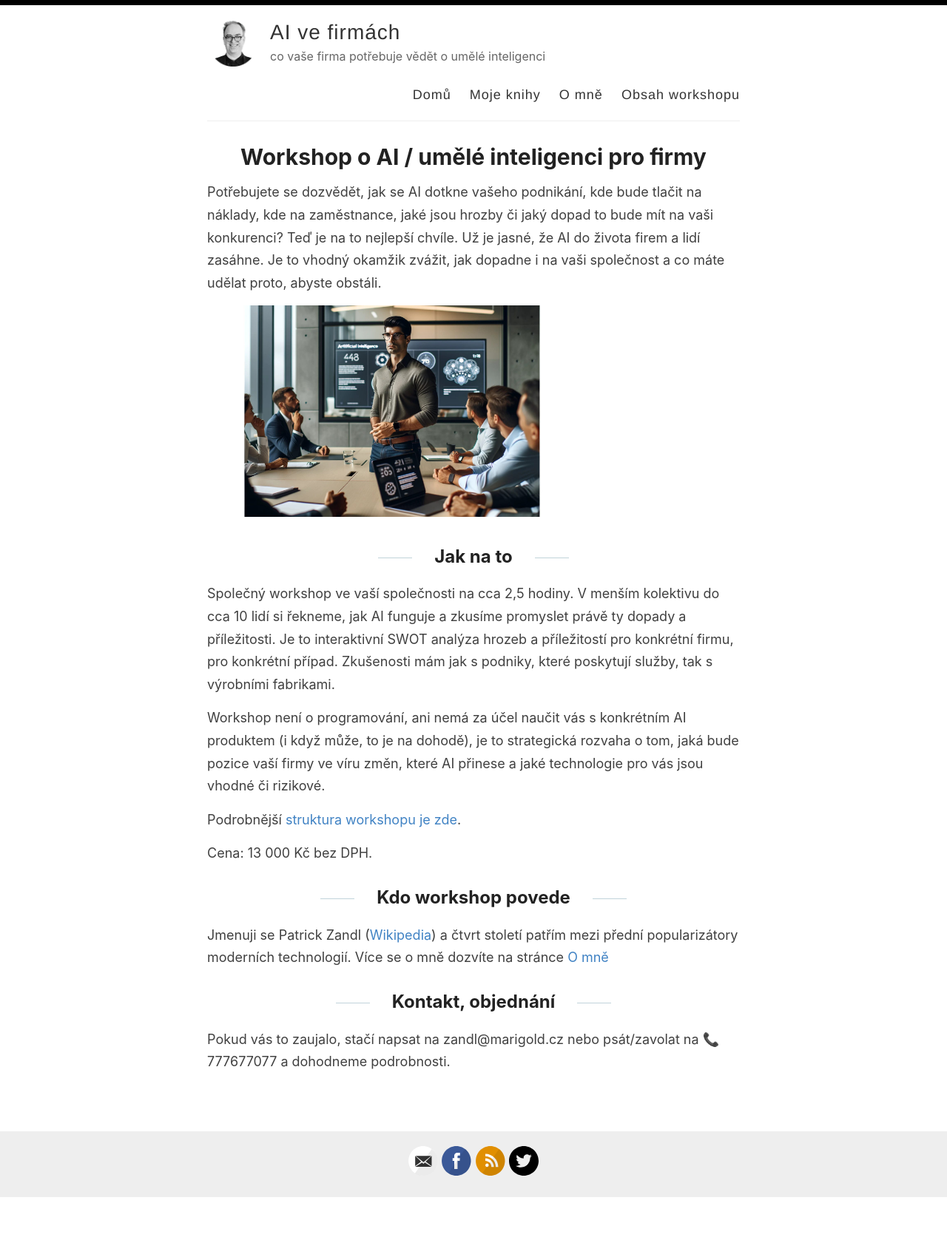
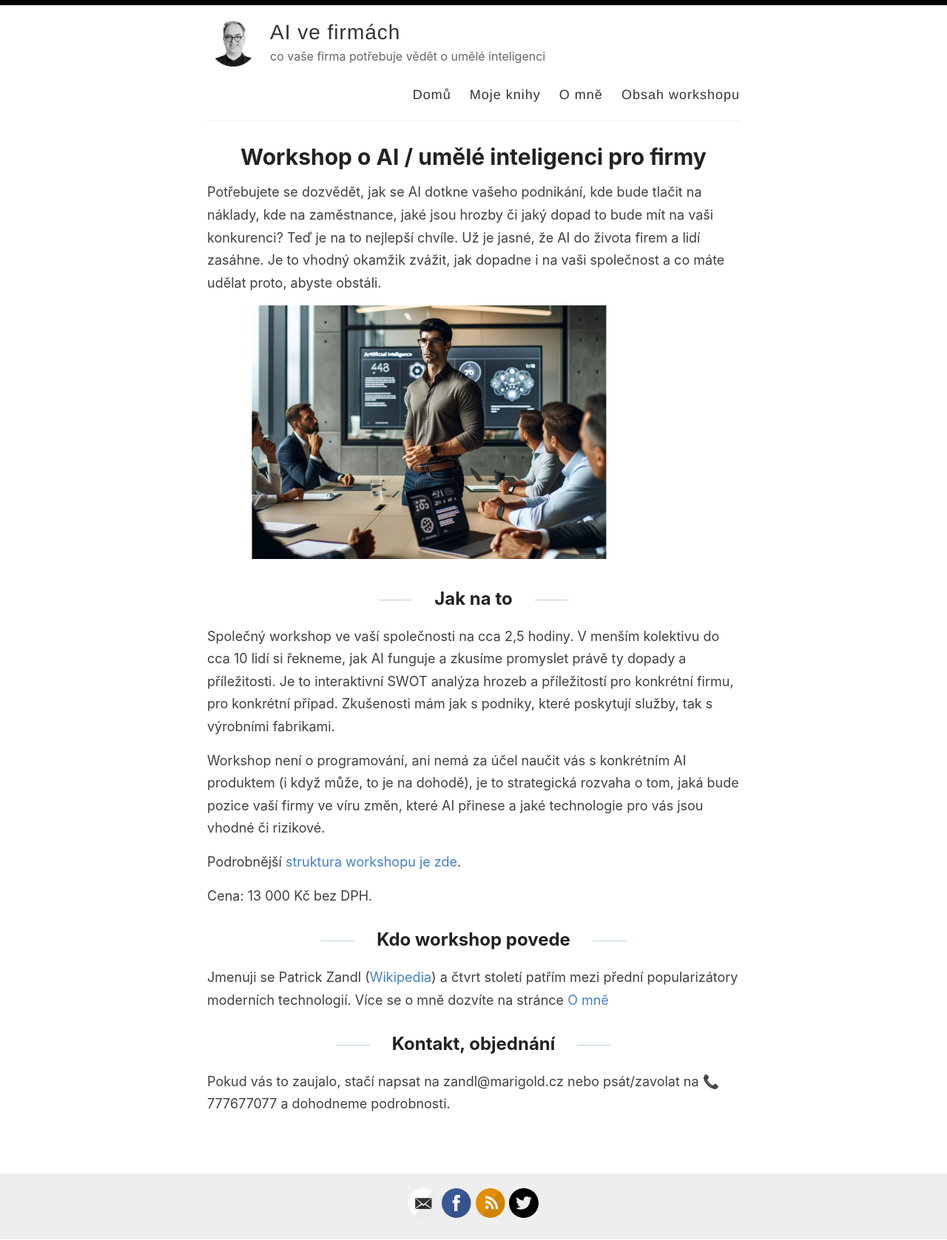
Before and after one commit to tangero/aivefirmach, a Jekyll site: the page built from index.html, in a window 1280 px wide. Shown: the whole page at 74% size. Built offline with Jekyll 4.4.1, drawn with Linux system fonts in a browser that asks for light colours; the list of posts is cut into pages by our own code; before the commit the page ends 1620 px from its top, so only the background shows below that.

Commit message:
Update index.html

```diff
--- a/index.html
+++ b/index.html
@@ -9,7 +9,7 @@ layout: default
     <div class="entry">
       <p></p>Potřebujete se dozvědět, jak se AI dotkne vašeho podnikání, kde bude tlačit na náklady, kde na zaměstnance, jaké jsou hrozby či jaký dopad to bude mít na vaši konkurenci? Teď je na to nejlepší chvíle. Už je jasné, že AI do života firem a lidí zasáhne. Je to vhodný okamžik zvážit, jak dopadne i na vaši společnost a co máte udělat proto, abyste obstáli.  </p>
 
-      <img src="https://www.aivefirmach.cz/images/ai-workshop_1792x1024.jpg" width="500" alt="AI workshop ve firmách" />
+      <img src="https://www.aivefirmach.cz/images/ai-workshop_1792x1024.jpg" width="600" alt="AI workshop ve firmách" />
 
     <h2>Jak na to</h2>
     <p>
```
